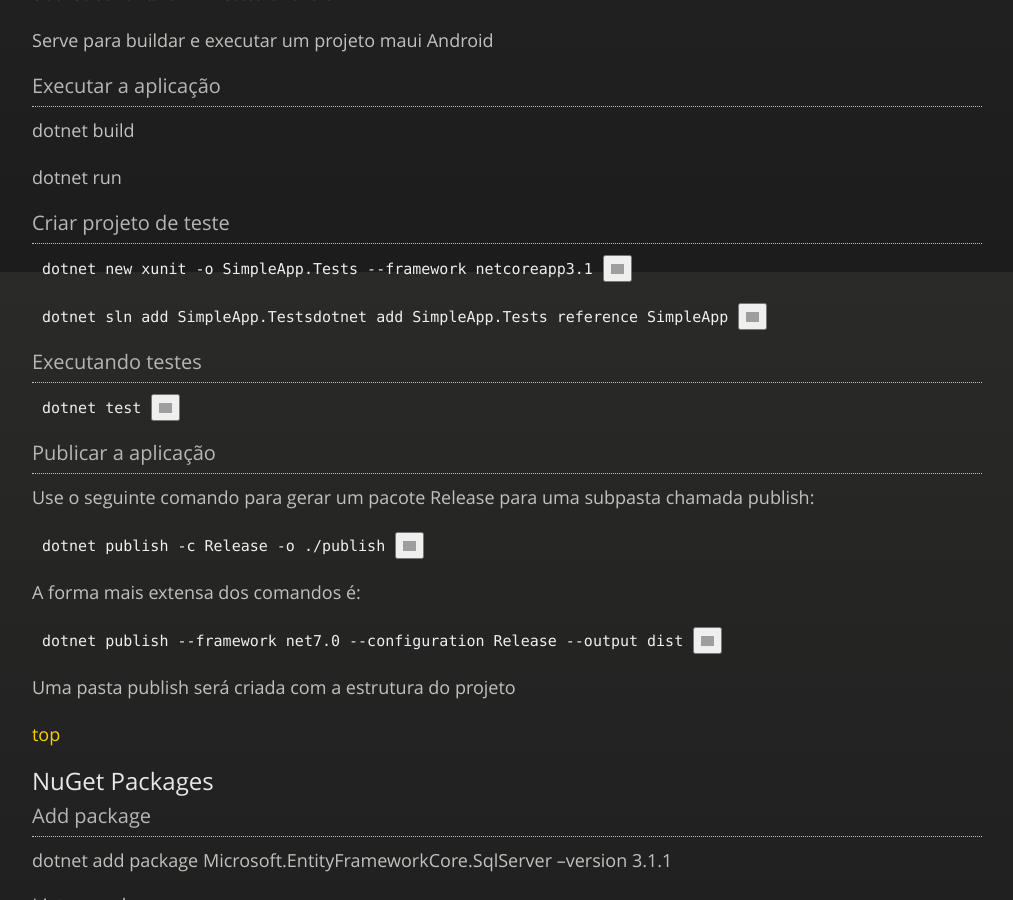
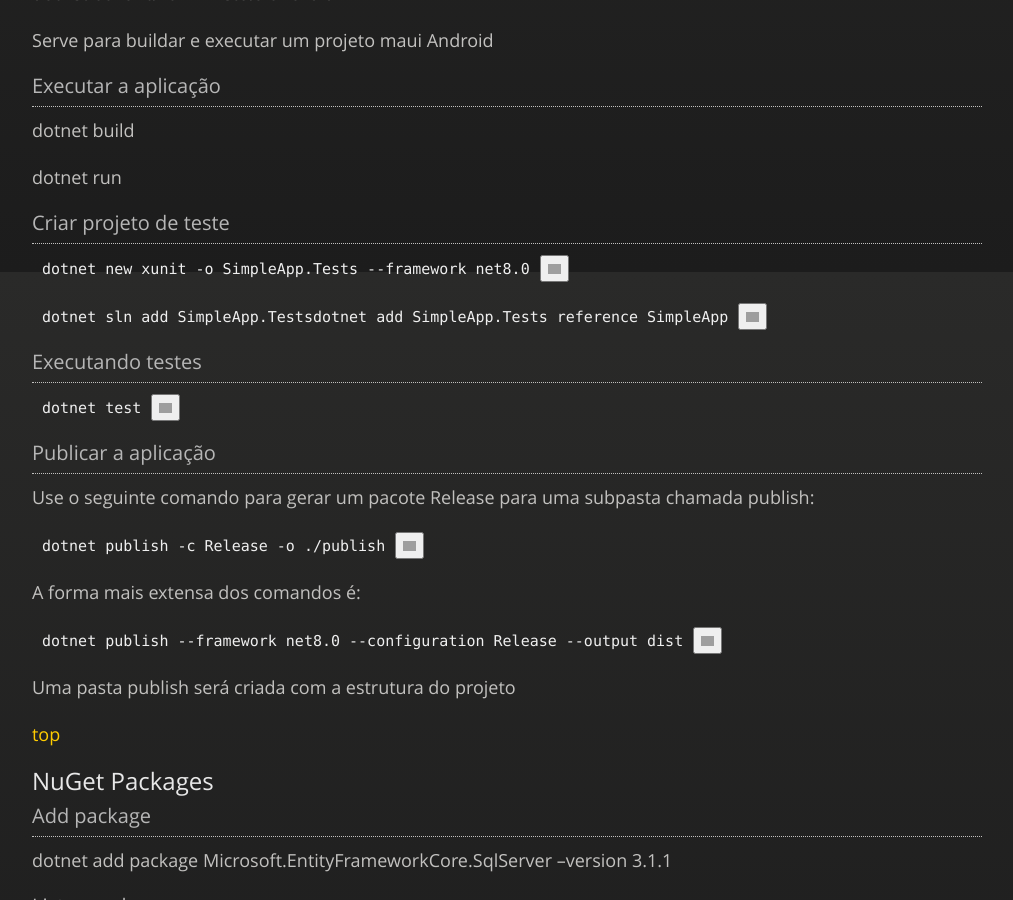
Before and after one commit to JeannAndrade/jeannandrade.github.io, a Jekyll site: the page built from content/net/cli/index.md, in a window 1280 px wide and 900 px high, scrolled down 1528 px. Shown: the whole window, without its empty margins (108-1121 px from the left). Built offline with Jekyll 4.4.1, drawn with Linux system fonts in a browser that asks for light colours; nearby versions of some CDN libraries; comment, search, counter and statistics services are not loaded; our own code applies the rules of GitHub Pages for plain Markdown files; grey boxes are pictures that could not be loaded.

Commit message:
Atualizacao framework .net

```diff
--- a/content/net/cli/index.md
+++ b/content/net/cli/index.md
@@ -66,7 +66,7 @@ dotnet run
 
 ### Criar projeto de teste
 
-`dotnet new xunit -o SimpleApp.Tests --framework netcoreapp3.1`
+`dotnet new xunit -o SimpleApp.Tests --framework net8.0`
 
 `dotnet sln add SimpleApp.Testsdotnet add SimpleApp.Tests reference SimpleApp`
 
@@ -82,7 +82,7 @@ Use o seguinte comando para gerar um pacote Release para uma subpasta chamada pu
 
 A forma mais extensa dos comandos é:
 
-`dotnet publish --framework net7.0 --configuration Release --output dist`
+`dotnet publish --framework net8.0 --configuration Release --output dist`
 
 Uma pasta publish será criada com a estrutura do projeto
 
```
Also changed, not shown: 1 other file.
